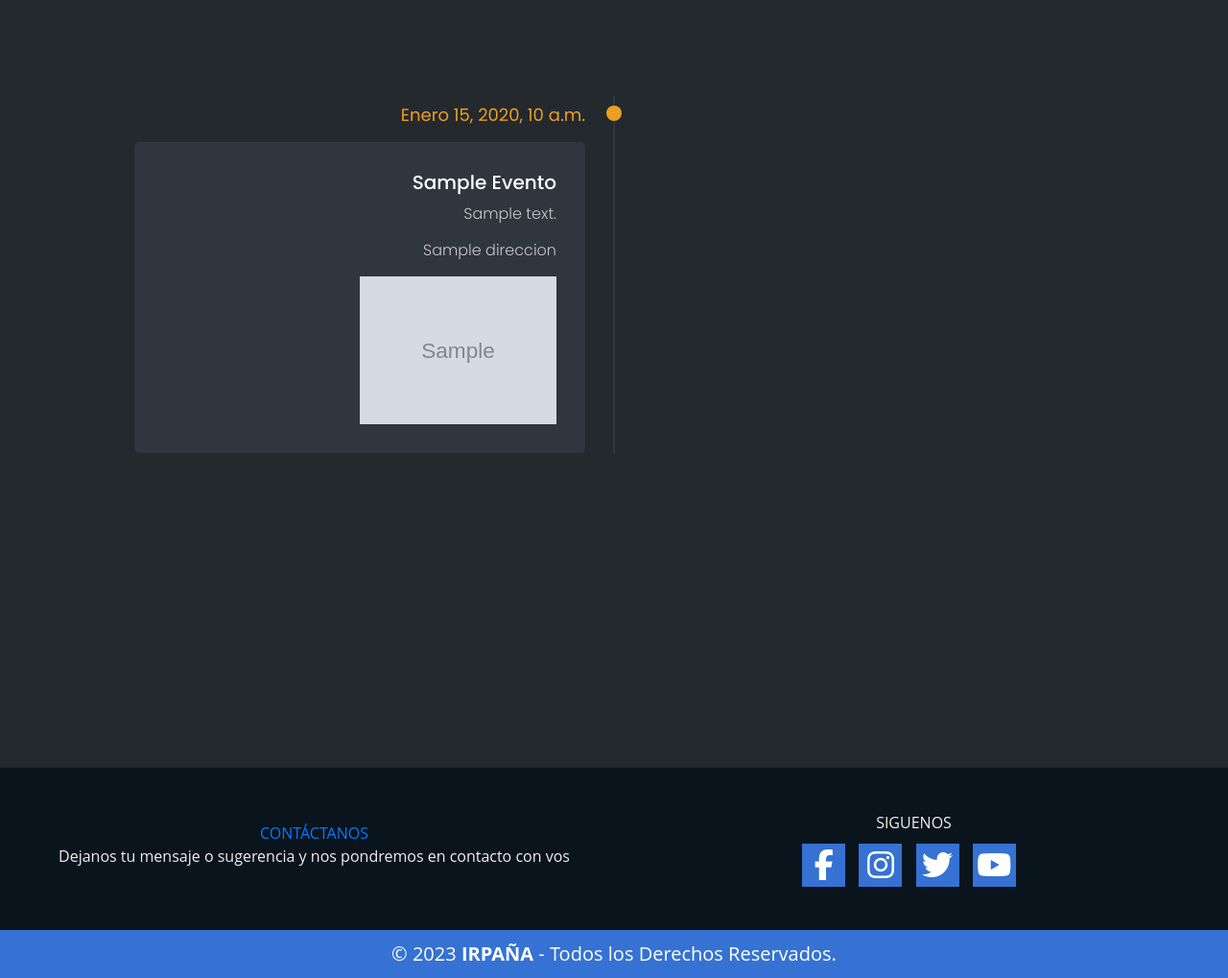
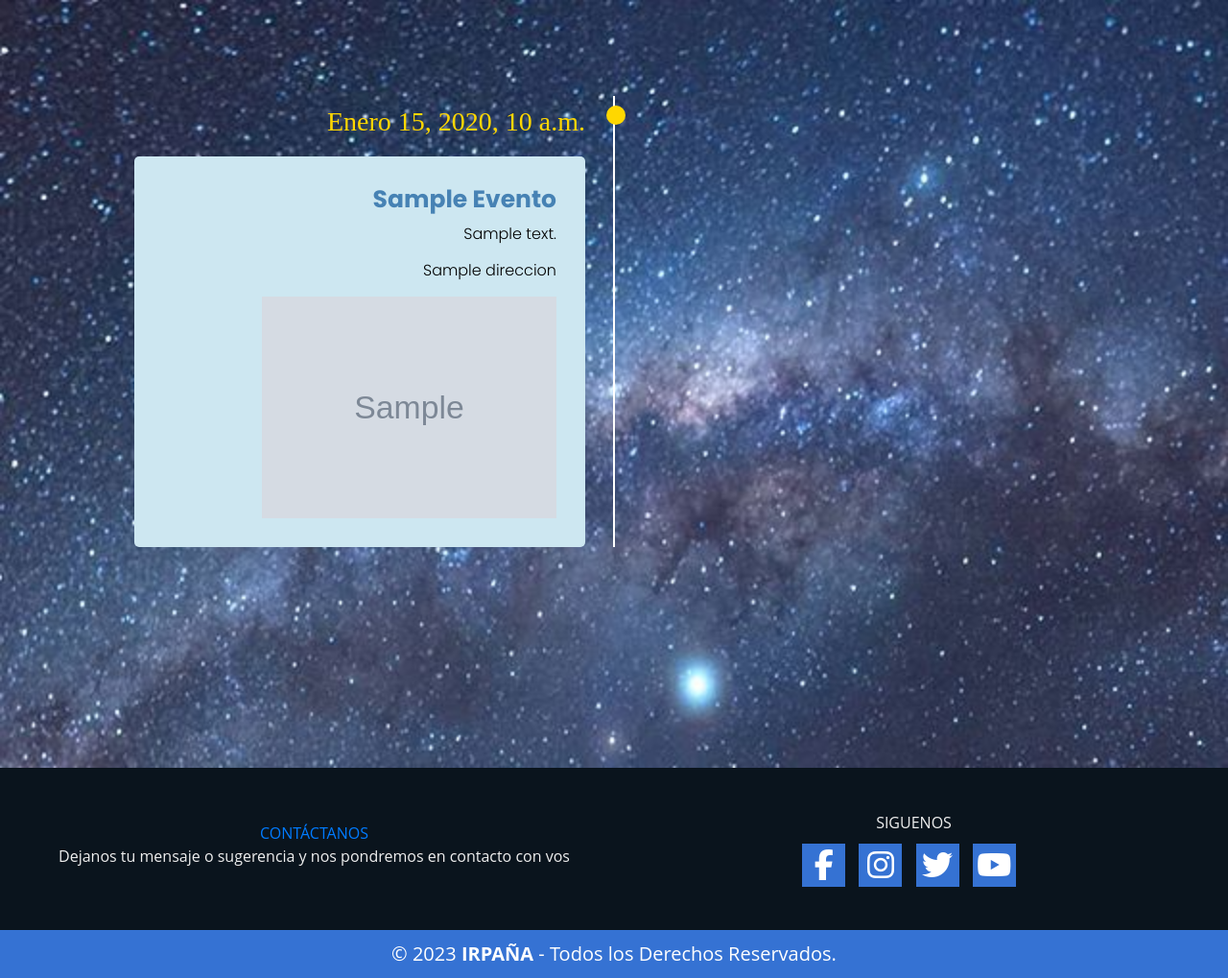
Before and after one commit to NoeliaSolVedia/pig_Django2023, a Django app: template templates/publica/eventos.html in a window 1280 px wide. Shown: the part 127-1146 px from the top of the page at 96% size. Run offline with Django 3.2, Linux system fonts and the light colour scheme; the template is opened without the code that fills it: most values are stand-ins (such as "Sample title", 1, 10 or a date in 2020); grey boxes marked "Sample" are stand-in pictures; some libraries are stand-ins or nearby versions.

Commit message:
tercera actualizacion 16-05-23

```diff
--- a/static/publica/css/base.css
+++ b/static/publica/css/base.css
@@ -214,7 +214,6 @@
   .section-form{
     box-sizing: border-box;
     background-image: url("/static/img/fondo_aguayo.png");
-    /* filter: brightness(200%);  */
     background-repeat:no-repeat;
     background-size: cover;
     font-family: Arial, Helvetica, sans-serif;
--- a/static/publica/css/eventos.css
+++ b/static/publica/css/eventos.css
@@ -9,7 +9,10 @@ body{
 	font-family: 'Poppins', sans-serif;
 }
 .timeline-section{
-	background-color: #24292d;
+	background-image: url("/static/img/salinas_noche.png");
+    /* filter: brightness(200%);  */
+    background-repeat:no-repeat;
+    background-size: cover;
 	min-height: 100vh;
 	padding: 100px 15px;
 }
@@ -25,7 +28,7 @@ body{
 	position: absolute;
 	width: 2px;
 	height: 100%;
-	background-color: #2f363e;
+	background-color:white;
 	left: calc(50% - 1px);
 }
 .timeline-item{
@@ -36,44 +39,46 @@ body{
 .timeline-item:last-child{
 	margin-bottom: 0;
 }
-.timeline-item:nth-child(odd){
+.timeline-item_impar{
     padding-right: calc(50% + 30px);
 	text-align: right;
 }
-.timeline-item:nth-child(even){
+.timeline-item_par{
     padding-left: calc(50% + 30px);
+	text-align: left;
 }
 .timeline-dot{
-	height: 16px;
-	width: 16px;
-	background-color: #eaa023;
+	height: 20px;
+	width: 20px;
+	background-color: gold;
 	position: absolute;
 	left: calc(50% - 8px);
 	border-radius: 50%;
 	top:10px;
 }
 .timeline-date{
-	font-size: 18px;
-	color: #eaa023;
+	font-size: 28px;
+	color: gold;
 	margin:6px 0 15px;
+	font-family:'Times New Roman';
 }
 .timeline-content{
-    background-color: #2f363e;
+    background-color: rgb(205, 231, 241);
 	padding: 30px;
 	border-radius: 5px;
 }
 .timeline-content h3{
-    font-size: 20px;
-	color: #ffffff;
+    font-size: 25px;
 	margin:0 0 10px;
 	text-transform: capitalize;
-	font-weight: 500;
+	font-weight: 700;
 }
 .timeline-content p{
-    color: #c8c8c8;
+    color: black;
 	font-size: 16px;
 	font-weight: 300;
 	line-height: 22px;
+
 }
 
 /* responsive */
--- a/templates/publica/eventos.html
+++ b/templates/publica/eventos.html
@@ -9,14 +9,14 @@
 	{% if lista_eventos|length > 0 %}
 	  {% for evento in lista_eventos %}
 	  <div class="timeline-items">
-		<div class="timeline-item">
+		<div class="timeline-item {% cycle 'timeline-item_impar' 'timeline-item_par' %}">
 		  <div class="timeline-dot"></div>
 		  <div class="timeline-date">{{evento.fecha_evento}}</div>
-		  <div class="timeline-content" style="color: {% cycle 'blue' 'red' %}">
-			<h3>{{evento.nombre}}</h3>
+		  <div class="timeline-content ">
+			<h3 style="color: {% cycle 'SteelBlue' 'Crimson' %}">{{evento.nombre}}</h3>
 			<p class="card-text">{{evento.descripcion}}</p>
 			<p class="card-text">{{evento.direccion}}</p>
-			<img width="50%" src={{evento.imagen_evento}} alt="{{curso.nombre}}">
+			<img width="75%" src={{evento.imagen_evento}} alt="{{curso.nombre}}">
 		  </div>
 		</div>
 	   </div>
```
Also changed, not shown: static/img/carnaval.png (renamed from static/img/carnval.png), static/img/salinas_noche.png (added).
